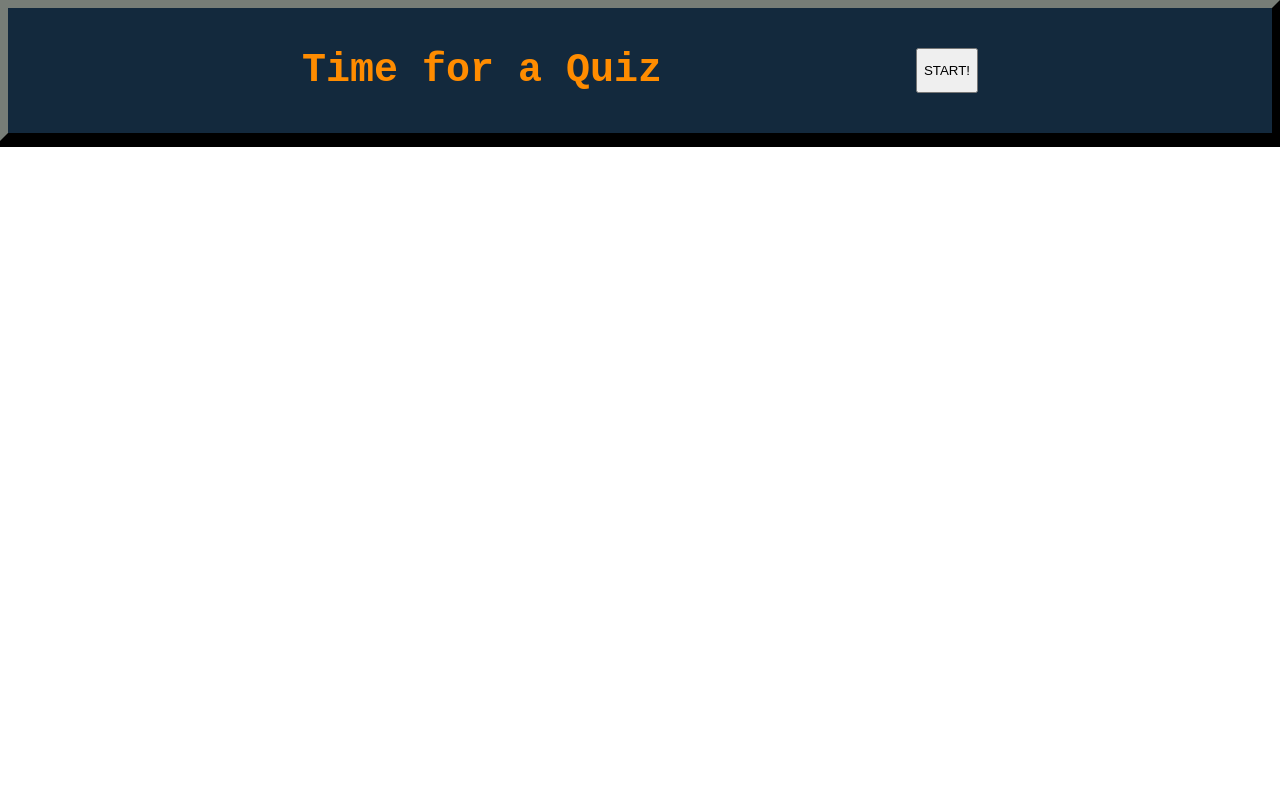
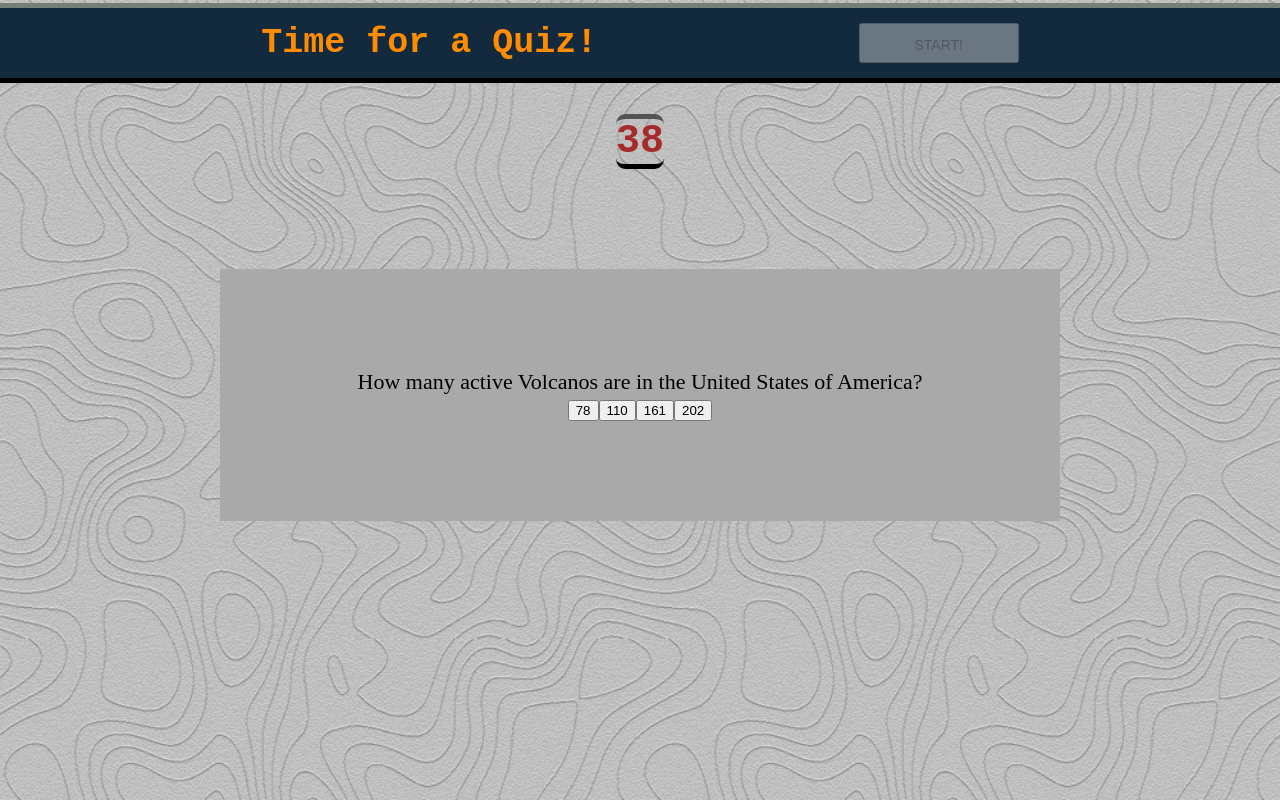
Before and after one commit to Korbynd23/JavaScript-Quiz, a plain HTML site: page index.html in a window 1280 px wide. Both pictures are taken after a click on the button "START!". Drawn offline with Linux system fonts and the light colour scheme; files that its build step writes are made by us from their sources.

Commit message:
created multiple functions for timers and rendering questions

```diff
--- a/assets/css/style.css
+++ b/assets/css/style.css
@@ -1,34 +1,55 @@
 
 
 body {
-    background-image: url(./assets/img/cartographer.png);
-
-
-
+    display: flex;
+    background-image: url(./img/cartographer.png);
+    background-size: 50%;
+    flex-direction: column;
+    align-content: center;
+    align-items: center;
 }
 
 header {
-    padding: 40px;
+    padding: 15px;
     text-align: center;
     background: #13293d;
-    outline: 14px rgb(39, 41, 39) outset;
+    outline: 5px rgb(39, 41, 39) outset;
     display: flex;
     justify-content: space-evenly;
     flex-direction: row;
-    font-size: 40px;
+    font-size: 35px;
     font-family: monospace;
     color: darkorange;
     font-weight: bold;
+    width: 100vw;
   }
 
-.button {
-    border-radius: 10%;
-    margin: 0 auto;
-    display: block;
-    width: 200px;
-    height: 100px;
-    font-size: 30px;
-    background-color: darkred;
+  .start-button {
     display: flex;
-    justify-content: right;
+    width: 20vh;
+    font-size: 20px;
+    justify-content: center;
+    align-items: center;
+    font-variant: all-petite-caps;
+  }
+
+  .questionContainer {
+    flex: 0 auto;
+    padding: 100px;
+    font-size: 20px;
+    text-align: center;
+    background-color: darkgray;
+    margin-top: 100px;
+    width: 50vw;
+    font-size: 22px;
 }
+
+.timer {
+    display: flex;
+    font-size: 40px;
+    font-weight: bold;
+    border-block: 5px black outset;
+    border-radius: 19%;
+    color: brown;
+    font-family: monospace;
+}
--- a/assets/js/script.js
+++ b/assets/js/script.js
@@ -1,3 +1,105 @@
+var questions = document.querySelector("#questions")
+var timerElement = document.querySelector(".timer")
+var startButton = document.querySelector(".start-button")
+
+var score;
+var isWin = false;
+var timer;
+var timerCount;
+
+var chosenQuestion = [];
+
+var questions = [
+  {text:"How many active Volcanos are in the United States of America?", answers:[{name:78, value: false}, {name:110, value: false}, {name:161, value: true}, {name: 202, value: false}]},
+
+  {text:"Which state has the most National Parks?", answers: [{name:"Alaska", value: false}, {name:"California", value: true}, {name:"Colorado", value: false}, {name:"Utah", value: false}]},
+
+  {text:"Which of the following is NOT a National Park?", answers: [{name:"Yosemite", value: false}, {name:"Yellowstone", value: false}, {name:"Disneyland", value: true}, {name:"Grand Canyon", value: false}]},
+
+  {text:"Which of the following cities has the highest population", answers: [{name:"Philadelphia", value: false}, {name:"San Antonio", value: true}, {name:"San Diego", value: false}, {name:"Phoenix", value: true}]}
+];
+
+
+function startGame () {
+  // console.log("Game Started")
+  isWin = false;
+    timerCount = 40;
+    startButton.disabled = true;
+    startTimer()
+    renderQuestions()
+  }
+
+
+  function loseGame() {
+    wordBlank.textContent = "GAME OVER";
+    loseCounter++
+    startButton.disabled = false;
+    setLosses()
+  }
+
+  function startTimer () {
+    // console.log("Made it to Timer")
+    timer = setInterval(function() {
+      timerCount--;
+      timerElement.textContent = timerCount;
+      if (timerCount >= 0) {
+        if (isWin && timerCount > 0) {
+          clearInterval(timer);
+        }
+      }
+      if (timerCount === 0) {
+        clearInterval(timer);
+      }
+    }, 1000);
+  }
+  var index = 0
+  function renderQuestions() {
+    // console.log("Questions started")
+    document.getElementById("questions").innerHTML = questions[index].text;
+    // document.getElementById("#answers").innerHTML = answer[index].name
+    var answersDiv = document.querySelector("#answers")
+    questions[index].answers.forEach(answer => {
+      var button = document.createElement("button")
+      button.setAttribute("value", answer.value)
+      button.textContent = answer.name
+      answersDiv.appendChild(button)
+      button.onclick = function() {
+        var guess = answer.value
+        answer[index]
+        if (guess === true) {
+          console.log("Yes")
+          score += 1
+        }
+        else {
+          console.log("No")
+          timerCount -= 8
+        }
+        index++
+        // for (var i = 0; i < questions.length; i++)
+        // if else to continue questions or stop ater .length
+        renderQuestions()
+
+      }
+      if (timerCount === 0) {
+        endGame()
+      }
+      // answersDiv.appendChild(button)
+    });
+  }
+
+  //End quiz funtion
+  // function endGame(){
+  //   document.getElementById("questions").innerHTML = score;
+  //   scoreText.innerHTML = scoreTag; }
+
+  startButton.addEventListener("click", startGame);
+
+
+
+
+
+
+
   // GIVEN I am taking a code quiz
   // WHEN I click the start button
   // THEN a timer starts and I am presented with a question
--- a/index.html
+++ b/index.html
@@ -5,20 +5,28 @@
     <meta http-equiv="X-UA-Compatible" content="IE=edge">
     <meta name="viewport" content="width=device-width, initial-scale=1.0">
     <title>Quiz Time!!</title>
-    <link rel="stylesheet" href="./JavaScript-Quiz/assests/css/style.css"></link>
+    <link rel="stylesheet" href="./assets/css/style.css"></link>
 </head>
 
 <body>
     <header>
-        <div class= "large-font">Time for a Quiz</div>
+        <div class= "large-font">Time for a Quiz!</div>
         <button class="start-button">START!</button>
-      </header>
+    </header>
+    <br>
+    <br>
 
-    <section class="wordBox">
-
-
+    <section>
+        <article class="timer">40</article>
     </section>
-
-    <script src="./JavaScript-Quiz/assests/js/script.js"></script>
+    <main>
+        <section>
+             <article class="questionContainer">
+                <article id="questions">This quiz is going to involve mulitple questions that vary in difficulty, answer to your fullest. If the question is answered incorrectly time will be immediately subtracted from the clock. Click  "START"  to begin the quiz</article>
+                <article id="answers"></article>
+             </article>
+        </section>
+    </main>
+    <script src="./assets/js/script.js"></script>
 </body>
 </html>
```
Also changed, not shown: assets/css/img/cartographer.png (renamed from assets/img/cartographer.png). Lines whose indentation alone changed are shown as unchanged.
